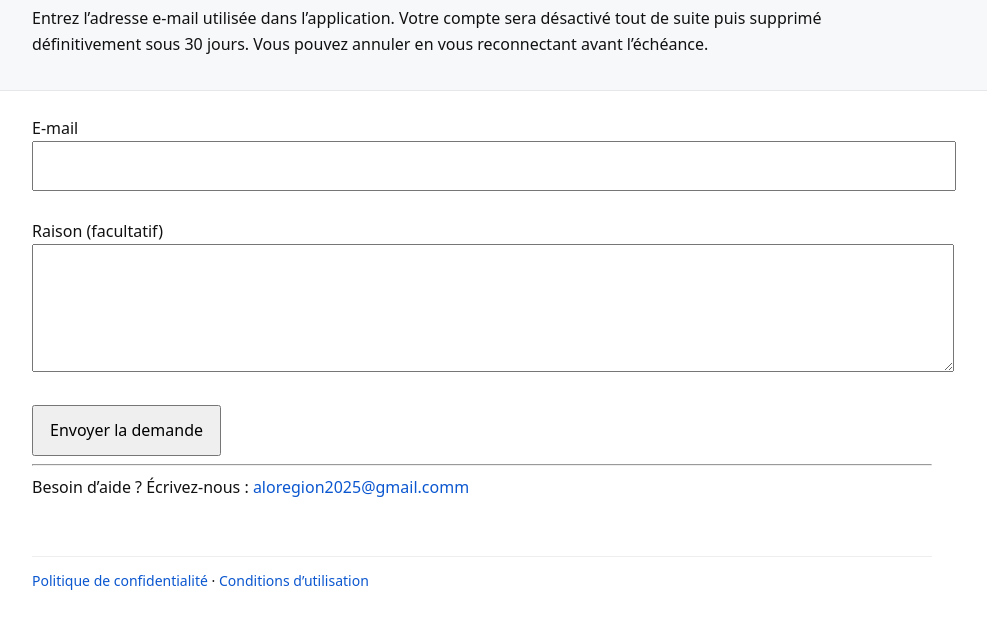
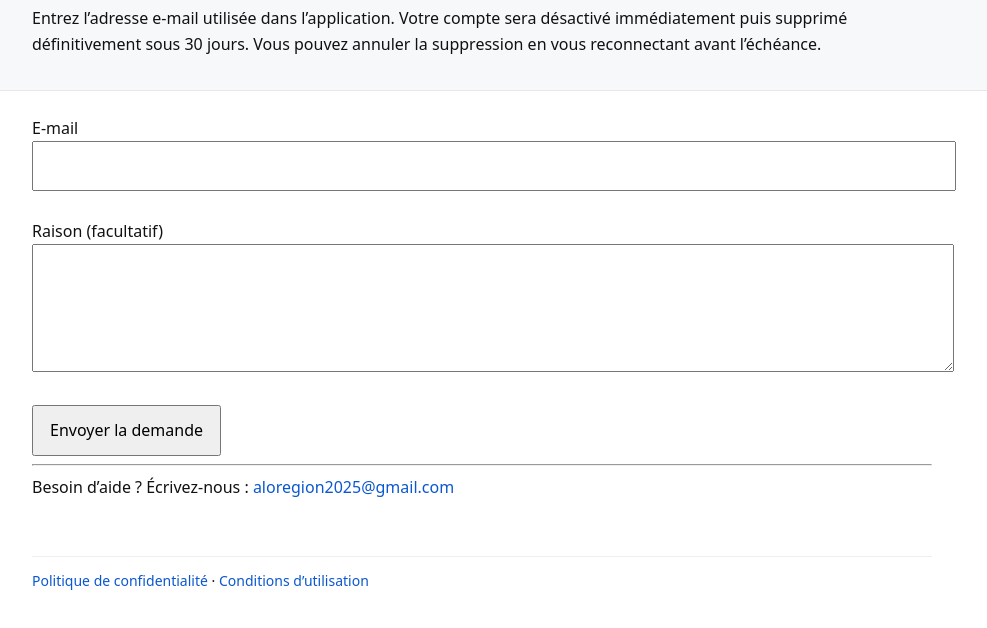
Before and after one commit to khadimdeme/account-deletion-site, a website: page index.html in a window 1280 px wide. Shown: the part 80-708 px from the top of the page, without its empty margins (158-1145 px from the left). Drawn offline with Linux system fonts and the light colour scheme.

Commit message:
Update account deletion request page
Refactor HTML structure and improve text clarity.

```diff
--- a/index.html
+++ b/index.html
@@ -2,8 +2,16 @@
 <html lang="fr">
 <head>
   <meta charset="utf-8" />
-  <title>Demande de suppression — Alo Region</title>
+
+  <!-- Viewport -->
   <meta name="viewport" content="width=device-width, initial-scale=1" />
+
+  <!-- 🔒 IMPORTANT : page publique mais non indexée (OK Google Play) -->
+  <meta name="robots" content="noindex, nofollow" />
+
+  <!-- ❗ Title volontairement neutre (pas de nom de marque) -->
+  <title>Suppression de compte utilisateur</title>
+
   <style>
     :root{--fg:#111;--muted:#555;--bg:#fff;--card:#f7f8fa;--link:#0b57d0}
     html,body{margin:0;padding:0;background:var(--bg);color:var(--fg);font:16px/1.65 system-ui,Segoe UI,Arial}
@@ -12,35 +20,63 @@
     p,li{margin:8px 0}
     header{background:var(--card);border-bottom:1px solid #e5e7eb}
     header main{padding:24px 16px}
-    a{color:var(--link);text-decoration:none} a:hover{text-decoration:underline}
+    a{color:var(--link);text-decoration:none}
+    a:hover{text-decoration:underline}
     input,textarea,button{font:inherit}
-    .ok{color:#137333}.err{color:#b3261e}
+    .ok{color:#137333}
+    .err{color:#b3261e}
     footer{margin:24px auto;border-top:1px solid #eee;padding-top:12px;font-size:14px;max-width:900px}
   </style>
 </head>
+
 <body>
+
 <header>
   <main>
     <h1>Demander la suppression de votre compte</h1>
-    <p>Entrez l’adresse e-mail utilisée dans l’application. Votre compte sera désactivé tout de suite puis supprimé définitivement sous 30 jours. Vous pouvez annuler en vous reconnectant avant l’échéance.</p>
+    <p>
+      Entrez l’adresse e-mail utilisée dans l’application.
+      Votre compte sera désactivé immédiatement puis supprimé définitivement sous 30 jours.
+      Vous pouvez annuler la suppression en vous reconnectant avant l’échéance.
+    </p>
   </main>
 </header>
 
 <main>
   <form id="f" aria-describedby="desc">
     <label for="email">E-mail</label><br/>
-    <input id="email" type="email" name="email" required style="width:100%;padding:10px" /><br/><br/>
+    <input
+      id="email"
+      type="email"
+      name="email"
+      required
+      style="width:100%;padding:10px"
+    />
+    <br/><br/>
 
     <label for="reason">Raison (facultatif)</label><br/>
-    <textarea id="reason" name="reason" rows="4" style="width:100%;padding:10px"></textarea><br/><br/>
+    <textarea
+      id="reason"
+      name="reason"
+      rows="4"
+      style="width:100%;padding:10px"
+    ></textarea>
+    <br/><br/>
 
-    <button type="submit" style="padding:10px 16px">Envoyer la demande</button>
+    <button type="submit" style="padding:10px 16px">
+      Envoyer la demande
+    </button>
   </form>
 
   <p id="m" aria-live="polite"></p>
 
   <hr/>
-  <p>Besoin d’aide ? Écrivez-nous : <a href="mailto:aloregion2025@gmail.com">aloregion2025@gmail.comm</a></p>
+
+  <p>
+    Besoin d’aide ?
+    Écrivez-nous :
+    <a href="mailto:aloregion2025@gmail.com">aloregion2025@gmail.com</a>
+  </p>
 </main>
 
 <footer>
@@ -51,19 +87,24 @@
 <script>
   const form = document.getElementById('f');
   const msg  = document.getElementById('m');
+
   form.addEventListener('submit', async (e) => {
     e.preventDefault();
     msg.textContent = 'Envoi en cours…';
+
     const data = Object.fromEntries(new FormData(form).entries());
+
     try {
       const r = await fetch('/api/request-deletion', {
         method: 'POST',
         headers: {'Content-Type':'application/json'},
         body: JSON.stringify(data)
       });
+
       const t = await r.text();
       msg.className = r.ok ? 'ok' : 'err';
       msg.textContent = t || (r.ok ? 'Demande enregistrée.' : 'Erreur');
+
       if (r.ok) form.reset();
     } catch (err) {
       msg.className = 'err';
@@ -71,5 +112,6 @@
     }
   });
 </script>
+
 </body>
 </html>
```
